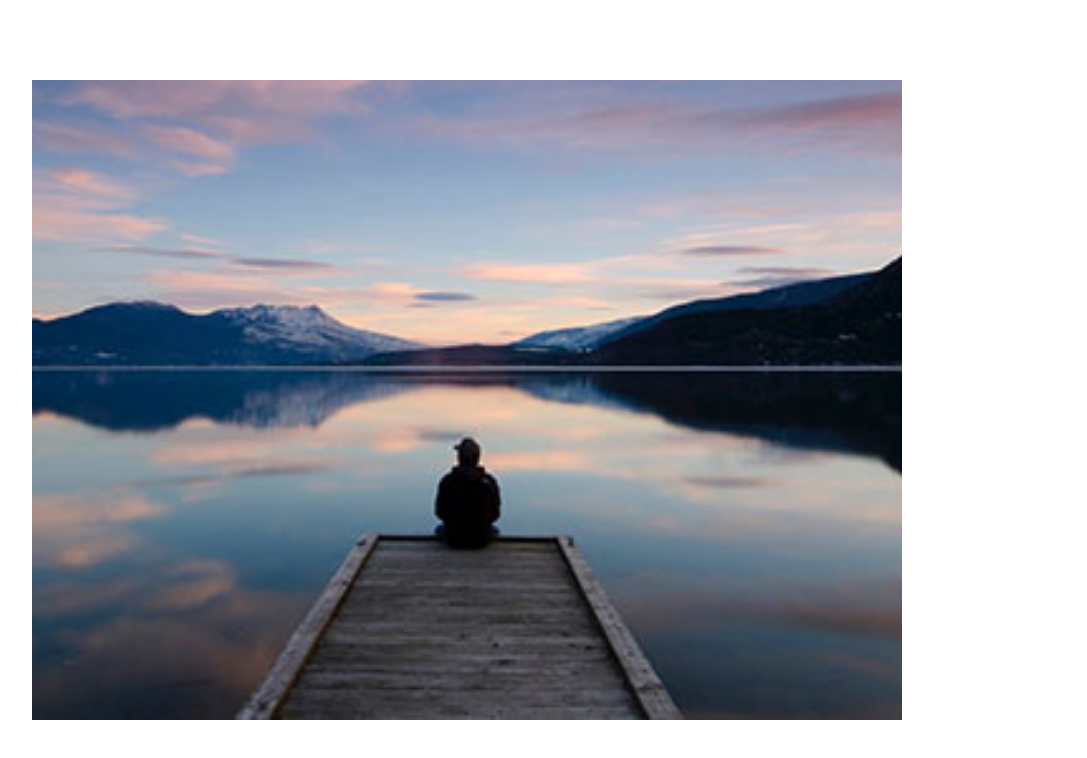
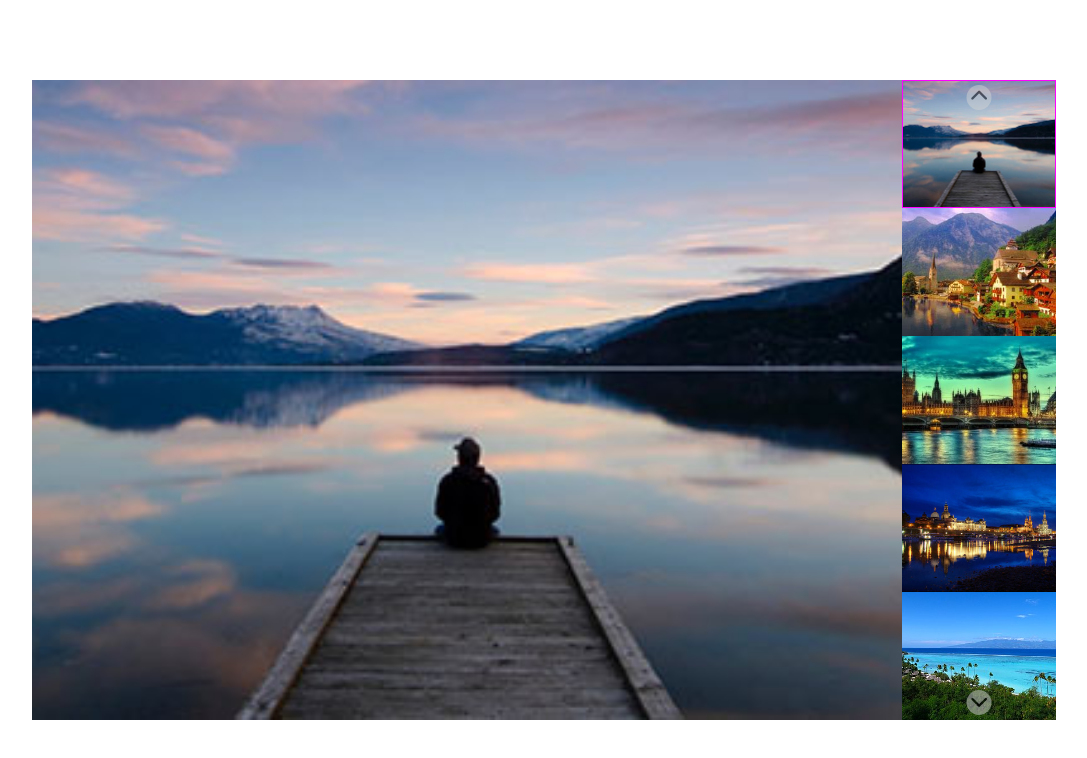
Before and after one commit to ElenaLj/js-array-carousel, a plain HTML site: page index.html in a window 1280 px wide. Shown: the whole page, without its empty margins (96-1183 px from the left). Drawn offline with Linux system fonts and the light colour scheme.

Commit message:
fix problema frecce

```diff
--- a/css/style.css
+++ b/css/style.css
@@ -60,11 +60,10 @@ body {
 
 .thumbnail .img-container {
     height: calc(100% / 5);
-    display: none;
 }
 
 .thumbnail .active {
-    display: block;
+    border: 1px solid magenta;
 }
 
 .thumbnail .arrow-up {
@@ -92,6 +91,7 @@ body {
     opacity: .5;
     line-height: 25px;
     text-align: center;
+    z-index: 999;
 }
 
 .thumbnail .arrow-up > i,
--- a/js/script.js
+++ b/js/script.js
@@ -18,17 +18,41 @@ const myThumbnail = document.querySelector(".thumbnail");
 
     // 2.2) uso un ciclo for per insierire le diverse immagini così da non ripetere stesso codice
 
+
+    // ************** PARTE CHE NON FUNZIONA PERCHE' NASCONDE LE MIE FRECCE
+
     // 2.2b) creo una variabile let vuota che andrò ad inserire nel ciclo
-let thumbnailContent = "";
+// let thumbnailContent = "";
 
+// for (let i = 0; i < imagesArray.length; i++) {
+//     thumbnailContent += `
+//     <div class="img-container">
+//         <img src="${imagesArray[i]}" alt="">
+//     </div>
+//     `
+// }
+// console.log(thumbnailContent);
+
+    // 2.3) ora vado ad inserire nel div di punta il contenuto dinamico creato col ciclo for
+// myThumbnail.innerHTML = thumbnailContent;
+
+// **************/ PARTE CHE NON FUNZIONA PERCHE' NASCONDE LE MIE FRECCE
+
+
+// ***************** INSERENDO DIRETTAMENTE NEL CICLO SI VEDONO
 for (let i = 0; i < imagesArray.length; i++) {
-    thumbnailContent += `
+    myThumbnail.innerHTML += `
     <div class="img-container">
         <img src="${imagesArray[i]}" alt="">
     </div>
     `
-    myThumbnail.innerHTML = thumbnailContent;
 }
+
+    // 2.4) devo aggiungere anche la classe active
+const imgActive = document.querySelector(".img-container");
+imgActive.className = "img-container active";
+
+
 
 //Quando clicco sulla freccia cambia immagine
 // let up = document.querySelector(".arrow-up");
```
